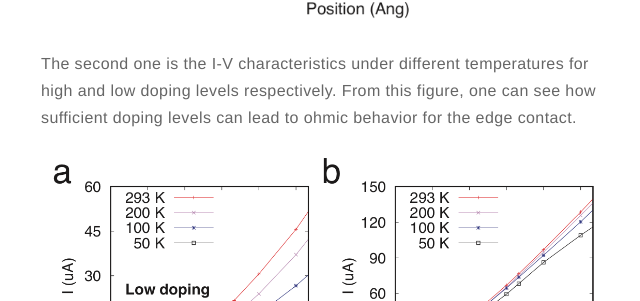
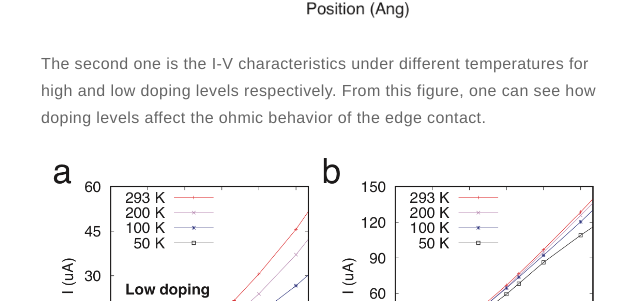
Before and after one commit to wushidonguc/wushidonguc.github.io, a Jekyll site: the page built from _posts/2018-11-11-swan.markdown, in a window 1280 px wide and 900 px high, scrolled down 2127 px. Shown: the part 326-627 px from the top of the window, without its empty margins (319-959 px from the left). Built offline with Jekyll 4.4.1, drawn with Linux system fonts in a browser that asks for light colours.

Commit message:
version_0.2.5

```diff
--- a/_posts/2018-11-11-swan.markdown
+++ b/_posts/2018-11-11-swan.markdown
@@ -48,6 +48,6 @@ We present in the following two results that one can extract from the above simu
 
 ![Project Image]({{ site.url }}/assets/swan_potential.png)
 
-The second one is the I-V characteristics under different temperatures for high and low doping levels respectively. From this figure, one can see how sufficient doping levels can lead to ohmic behavior for the edge contact.
+The second one is the I-V characteristics under different temperatures for high and low doping levels respectively. From this figure, one can see how doping levels affect the ohmic behavior of the edge contact.
 
 ![Project Image]({{ site.url }}/assets/figure_IV.png)
```
Also changed, not shown: 2 other files.
